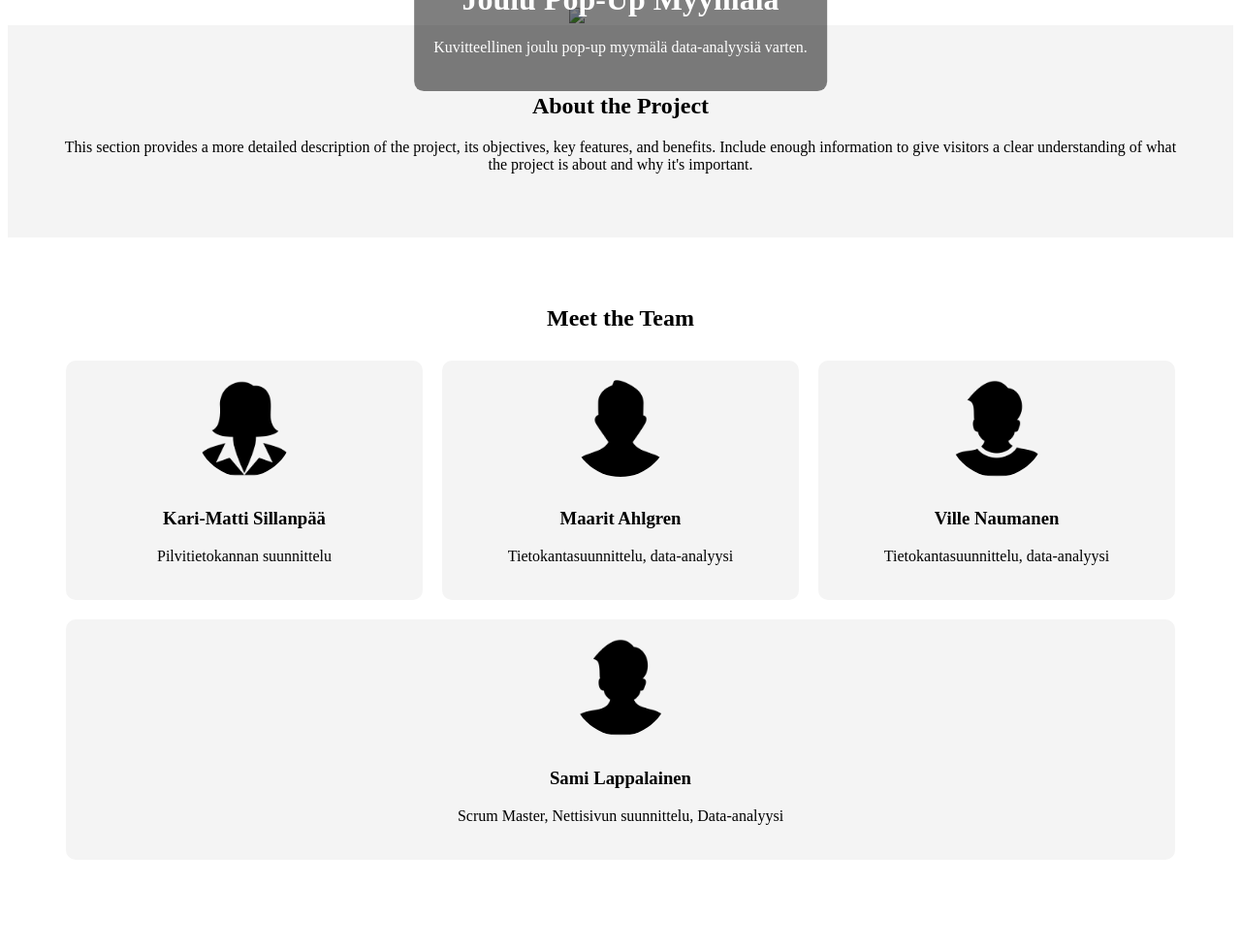
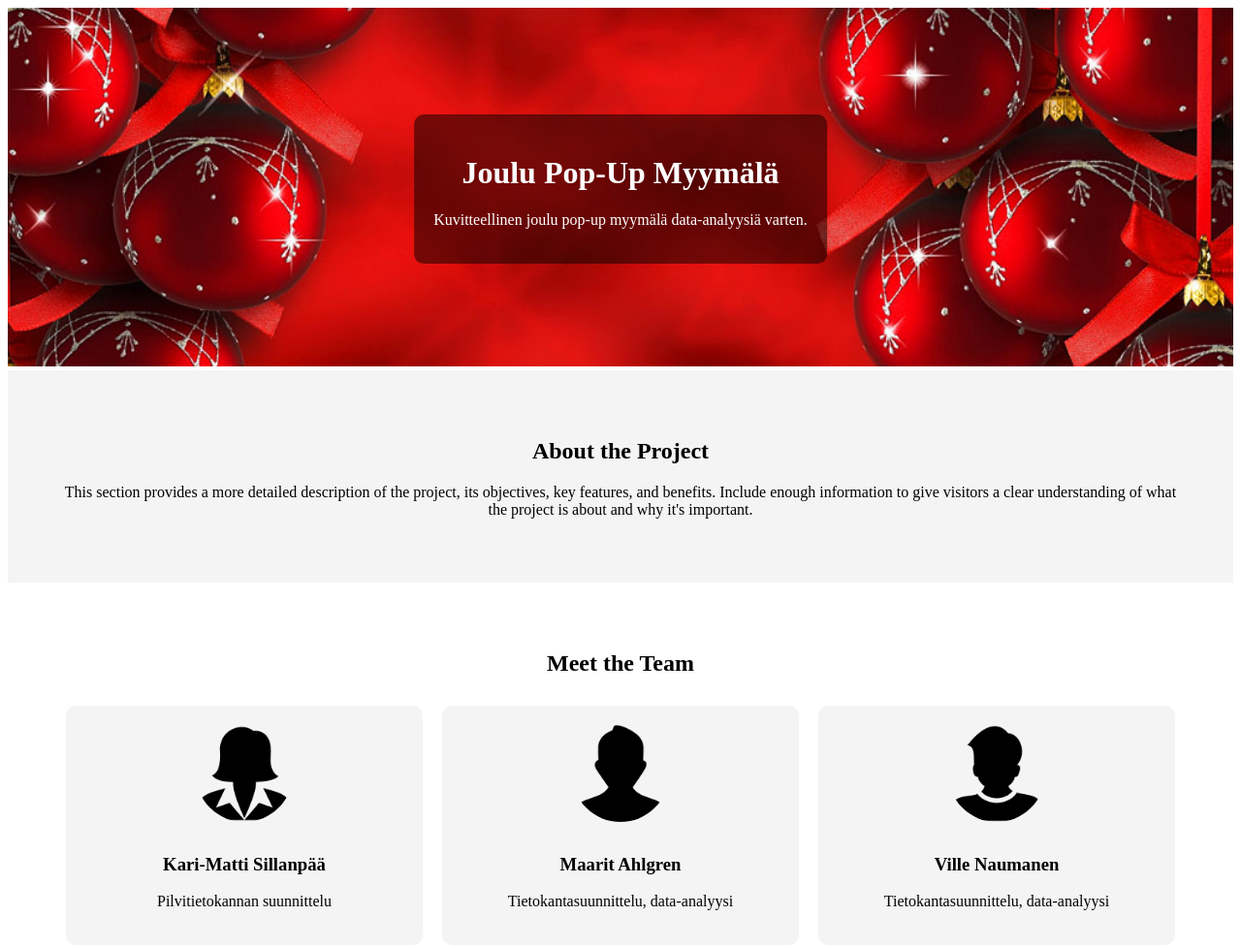
Before and after one commit to stlgithub/PythonProjects, a plain HTML site: page index.html in a window 1280 px wide. Shown: the top 978 px of the page at 97% size. Before the commit the page ends 955 px from the top, so only its background shows below. Drawn offline with Linux system fonts and the light colour scheme.

Commit message:
Add files via upload

```diff
--- a/index.html
+++ b/index.html
@@ -57,7 +57,7 @@
 </head>
 <body>
     <div class="header">
-        <img src="path/to/your/image.jpg" alt="Project Image" class="header-image">
+        <img src="/banner.jpg" alt="Project Image" class="header-image">
         <div class="summary">
             <h1>Joulu Pop-Up Myymälä</h1>
             <p>Kuvitteellinen joulu pop-up myymälä data-analyysiä varten.</p>
```
Also changed, not shown: banner.jpg (added).
